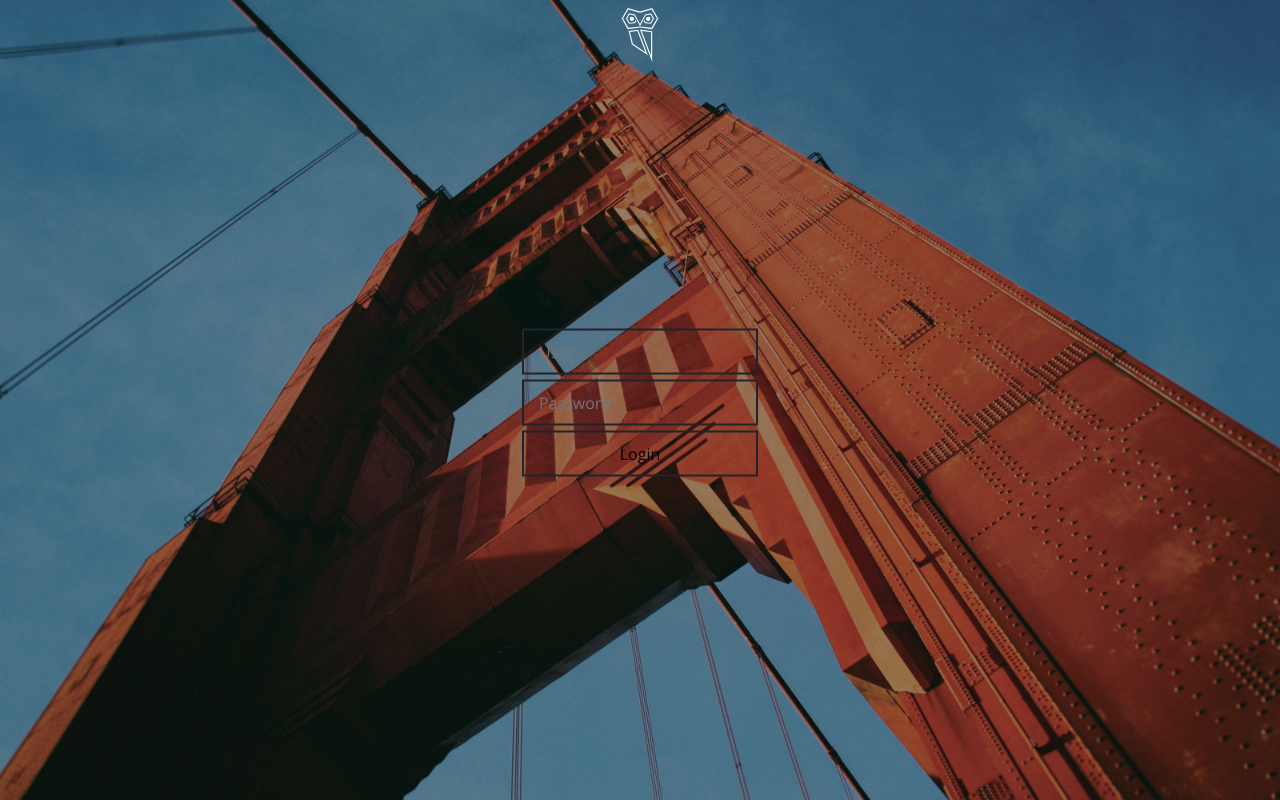
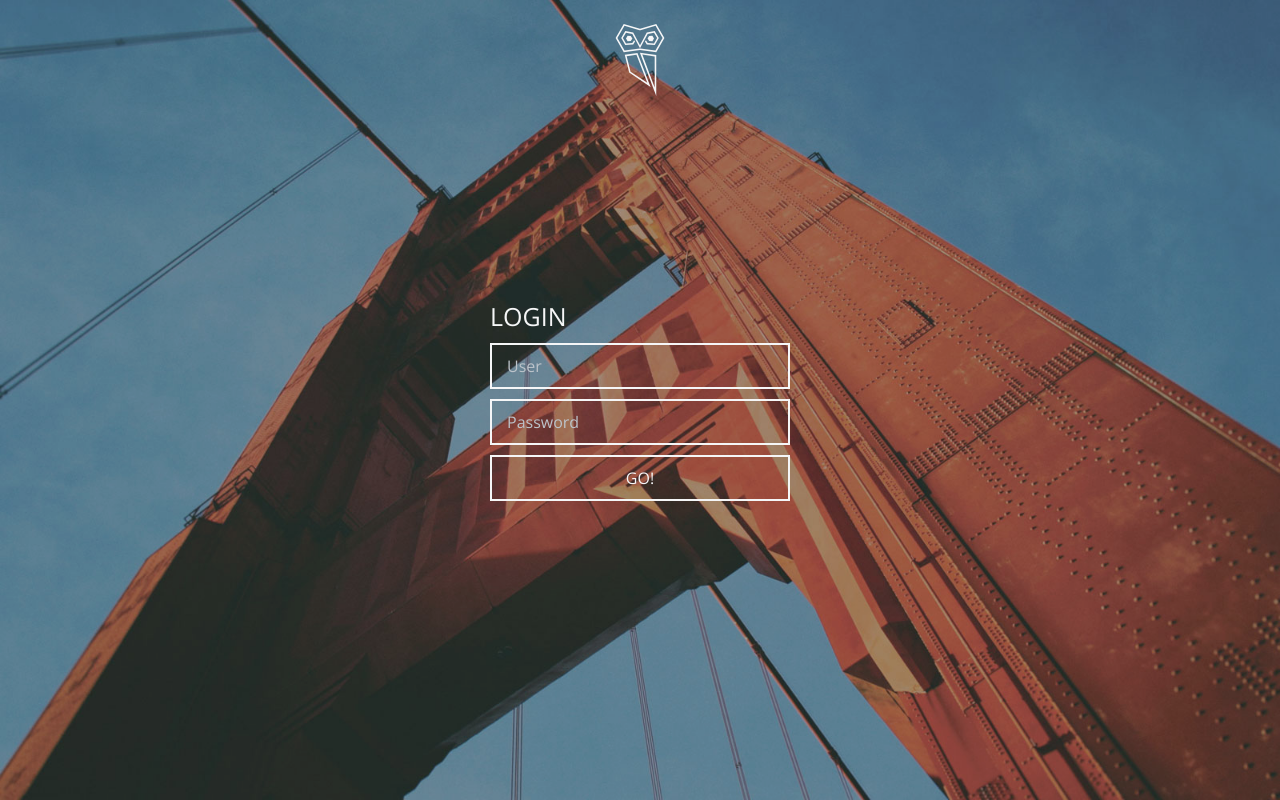
Before and after one commit to AgtLucas/talkhub-front, a website: page index.html in a window 1280 px wide. Drawn offline with nearby package versions, Linux system fonts and the light colour scheme.

Commit message:
Update mockup

```diff
--- a/_src/_scss/_base.scss
+++ b/_src/_scss/_base.scss
@@ -17,13 +17,12 @@ a {
 button,
 input {
   background: transparent;
-  border: 2px solid $black;
+  border: 2px solid $silver;
   padding: em(10) em(15);
 }
 
 input {
   display: block;
-  margin: em(5) 0;
 }
 
 .wrap {
@@ -35,16 +34,15 @@ input {
   background-size: cover;
 }
 
-.main-header {
-  padding: em(5) 0;
-}
-
 .logo-img {
+  position: absolute;
   fill: $silver;
-  display: block;
-  width: em(60);
-  height: em(60);
-  margin: auto;
+  left: 0;
+  right: 0;
+  display: inline-block;
+  width: em(80);
+  height: em(80);
+  margin: em(20) auto;
   &:hover {
     .logo-img__dark {
       fill: $coral;
--- a/_src/_scss/_home.scss
+++ b/_src/_scss/_home.scss
@@ -1,3 +1,12 @@
+.overlay {
+  position: absolute;
+  top: 0;
+  right: 0;
+  bottom: 0;
+  left: 0;
+  background: rgba(255, 255, 255, .1);
+}
+
 .action-login {
   position: absolute;
   top: 50%;
@@ -5,6 +14,26 @@
   @include transform(translate(-50%, -50%));
 }
 
+.action-login__input,
 .btn-login {
-  width: 100%;
+  width: em(300);
 }
+
+.action-login__input {
+  margin: em(10) 0;
+  color: $silver;
+  @include placeholder {
+    color: darken($silver, 20);
+  }
+}
+
+.action-login__title {
+  font-size: rem(25);
+  text-transform: uppercase;
+  color: $silver;
+}
+
+.btn-login {
+  color: $silver;
+  text-transform: uppercase;
+}
--- a/index.html
+++ b/index.html
@@ -8,8 +8,8 @@
   <link rel="stylesheet" href="build/css/main.css" />
 </head>
 <body class="home">
-
-<header class="main-header" role="banner">
+<div class="overlay"></div>
+<header class="main-header main-header__home" role="banner">
 
   <div class="wrap">
     <a href="/">
@@ -29,10 +29,11 @@
 <main class="main-content" role="main">
 
   <section class="action-login">
+    <span class="action-login__title">Login</span>
     <form class="action-login__form">
-      <input type="text" placeholder="User">
-      <input type="password" placeholder="Password">
-      <button class="btn btn-login"><span>Login</span></button>
+      <input class="action-login__input" type="text" placeholder="User">
+      <input class="action-login__input" type="password" placeholder="Password">
+      <button class="btn btn-login"><span>Go!</span></button>
     </form>
   </section>
 
```
Also changed, not shown: build/css/main.css.
